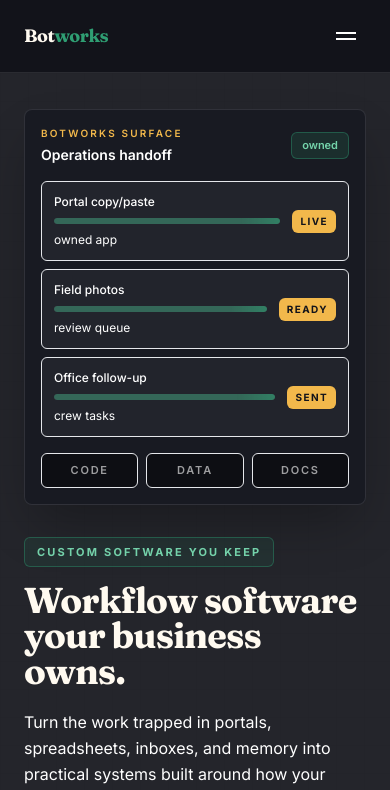
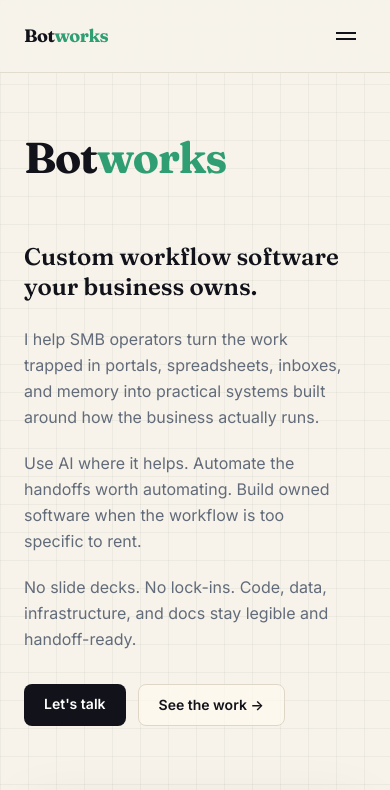
Before and after one commit to thebotcandoit/thebotcandoit.com, a Next.js app: page / in a window 390 px wide. Shown: the top 790 px of the page. Built offline with nearby package versions, Linux system fonts and the light colour scheme.

Commit message:
Revert "Make homepage mobile hero feel like a landing page"
This reverts commit 64d8d7f33f4c9a7fda0b02e6b9f3350610db69c3.

```diff
--- a/components/Nav.js
+++ b/components/Nav.js
@@ -1,31 +1,30 @@
 import Link from 'next/link'
 import { useState } from 'react'
 
-export default function Nav({ tone = 'light' }) {
+export default function Nav() {
   const [open, setOpen] = useState(false)
-  const dark = tone === 'dark'
 
   return (
-    <nav className={`px-6 sm:px-8 py-4 sm:py-5 border-b backdrop-blur ${dark ? 'border-white/10 bg-[#12131a]' : 'border-[#ded6c7]/80 bg-[#f7f3ea]/90'}`}>
+    <nav className="px-6 sm:px-8 py-4 sm:py-5 border-b border-[#ded6c7]/80 bg-[#f7f3ea]/90 backdrop-blur">
       <div className="flex items-center justify-between">
-        <Link href="/" className={`font-display text-lg font-bold tracking-tight hover:opacity-80 transition-opacity ${dark ? 'text-[#fffaf0]' : 'text-[#12131a]'}`}>
+        <Link href="/" className="font-display text-lg font-bold tracking-tight text-[#12131a] hover:opacity-80 transition-opacity">
           Bot<span className="text-[#2f9e73]">works</span>
         </Link>
 
         {/* Desktop links */}
         <div className="hidden md:flex items-center gap-6">
-          <Link href="/how-we-work" className={`text-sm hover:text-[#2f9e73] transition-colors font-medium ${dark ? 'text-white/64' : 'text-[#626b7a]'}`}>
+          <Link href="/how-we-work" className="text-sm text-[#626b7a] hover:text-[#2f9e73] transition-colors font-medium">
             How we work
           </Link>
-          <Link href="/workflow-examples" className={`text-sm hover:text-[#2f9e73] transition-colors font-medium ${dark ? 'text-white/64' : 'text-[#626b7a]'}`}>
+          <Link href="/workflow-examples" className="text-sm text-[#626b7a] hover:text-[#2f9e73] transition-colors font-medium">
             Examples
           </Link>
-          <Link href="/work" className={`text-sm hover:text-[#2f9e73] transition-colors font-medium ${dark ? 'text-white/64' : 'text-[#626b7a]'}`}>
+          <Link href="/work" className="text-sm text-[#626b7a] hover:text-[#2f9e73] transition-colors font-medium">
             Work
           </Link>
           <Link
             href="/contact"
-            className={`px-4 py-2 rounded-lg text-sm font-semibold transition-colors ${dark ? 'bg-[#2f9e73] text-white hover:bg-[#f2b84b] hover:text-[#12131a]' : 'bg-[#12131a] text-white hover:bg-[#2f9e73]'}`}
+            className="bg-[#12131a] text-white px-4 py-2 rounded-lg text-sm font-semibold hover:bg-[#2f9e73] transition-colors"
           >
             Get in touch
           </Link>
@@ -34,11 +33,11 @@ export default function Nav({ tone = 'light' }) {
         {/* Hamburger button — mobile only */}
         <button
           onClick={() => setOpen(!open)}
-          className={`md:hidden flex flex-col justify-center items-center w-10 h-10 rounded-lg transition-colors ${dark ? 'hover:bg-white/10' : 'hover:bg-[#ebe3d4]'}`}
+          className="md:hidden flex flex-col justify-center items-center w-10 h-10 rounded-lg hover:bg-[#ebe3d4] transition-colors"
           aria-label="Toggle menu"
         >
-          <span className={`block w-5 h-0.5 transition-all duration-200 ${dark ? 'bg-white' : 'bg-[#12131a]'} ${open ? 'rotate-45 translate-y-[3px]' : ''}`} />
-          <span className={`block w-5 h-0.5 mt-1 transition-all duration-200 ${dark ? 'bg-white' : 'bg-[#12131a]'} ${open ? '-rotate-45 -translate-y-[3px]' : ''}`} />
+          <span className={`block w-5 h-0.5 bg-[#12131a] transition-all duration-200 ${open ? 'rotate-45 translate-y-[3px]' : ''}`} />
+          <span className={`block w-5 h-0.5 bg-[#12131a] mt-1 transition-all duration-200 ${open ? '-rotate-45 -translate-y-[3px]' : ''}`} />
         </button>
       </div>
 
@@ -48,28 +47,28 @@ export default function Nav({ tone = 'light' }) {
           <Link
             href="/how-we-work"
             onClick={() => setOpen(false)}
-            className={`text-base hover:text-[#2f9e73] transition-colors font-medium py-2 ${dark ? 'text-white/70' : 'text-[#626b7a]'}`}
+            className="text-base text-[#626b7a] hover:text-[#2f9e73] transition-colors font-medium py-2"
           >
             How we work
           </Link>
           <Link
             href="/workflow-examples"
             onClick={() => setOpen(false)}
-            className={`text-base hover:text-[#2f9e73] transition-colors font-medium py-2 ${dark ? 'text-white/70' : 'text-[#626b7a]'}`}
+            className="text-base text-[#626b7a] hover:text-[#2f9e73] transition-colors font-medium py-2"
           >
             Examples
           </Link>
           <Link
             href="/work"
             onClick={() => setOpen(false)}
-            className={`text-base hover:text-[#2f9e73] transition-colors font-medium py-2 ${dark ? 'text-white/70' : 'text-[#626b7a]'}`}
+            className="text-base text-[#626b7a] hover:text-[#2f9e73] transition-colors font-medium py-2"
           >
             Work
           </Link>
           <Link
             href="/contact"
             onClick={() => setOpen(false)}
-            className={`px-4 py-3 rounded-lg text-base font-semibold transition-colors text-center ${dark ? 'bg-[#2f9e73] text-white hover:bg-[#f2b84b] hover:text-[#12131a]' : 'bg-[#12131a] text-white hover:bg-[#2f9e73]'}`}
+            className="bg-[#12131a] text-white px-4 py-3 rounded-lg text-base font-semibold hover:bg-[#2f9e73] transition-colors text-center"
           >
             Get in touch
           </Link>
--- a/pages/index.js
+++ b/pages/index.js
@@ -63,54 +63,11 @@ function AskAiSection() {
           <textarea
             readOnly
             value={aiSecondOpinionPrompt}
-            className="h-52 sm:h-80 w-full resize-none rounded-md border-0 bg-[#0d0e13] p-4 font-mono text-xs leading-relaxed text-white/58 outline-none"
+            className="h-80 w-full resize-none rounded-md border-0 bg-[#0d0e13] p-4 font-mono text-xs leading-relaxed text-white/58 outline-none"
           />
         </div>
       </div>
     </section>
-  )
-}
-
-function HeroWorkbench() {
-  const rows = [
-    ['Portal copy/paste', 'owned app', 'live'],
-    ['Field photos', 'review queue', 'ready'],
-    ['Office follow-up', 'crew tasks', 'sent'],
-  ]
-
-  return (
-    <div className="relative mx-auto w-full max-w-md rounded-lg border border-white/10 bg-[#181a22] p-4 shadow-2xl shadow-black/30">
-      <div className="mb-4 flex items-center justify-between gap-3">
-        <div>
-          <p className="text-[10px] font-semibold uppercase tracking-[0.22em] text-[#f2b84b]">Botworks surface</p>
-          <p className="mt-1 text-sm font-semibold text-white">Operations handoff</p>
-        </div>
-        <span className="rounded-md border border-[#2f9e73]/40 bg-[#2f9e73]/15 px-2.5 py-1 text-[11px] font-semibold text-[#74d2aa]">owned</span>
-      </div>
-      <div className="space-y-2">
-        {rows.map(([from, to, state]) => (
-          <div key={from} className="grid grid-cols-[1fr_auto] gap-3 rounded-md border border-white/8 bg-white/[0.045] p-3">
-            <div className="min-w-0">
-              <p className="truncate text-xs font-medium text-white">{from}</p>
-              <div className="my-2 h-1.5 overflow-hidden rounded-full bg-white/10">
-                <div className="handoff-line h-full w-full rounded-full bg-[#2f9e73]/45" />
-              </div>
-              <p className="truncate text-xs text-white/52">{to}</p>
-            </div>
-            <div className="flex items-center">
-              <span className="rounded-md bg-[#f2b84b] px-2 py-1 text-[10px] font-bold uppercase tracking-[0.14em] text-[#12131a]">{state}</span>
-            </div>
-          </div>
-        ))}
-      </div>
-      <div className="mt-4 grid grid-cols-3 gap-2">
-        {['code', 'data', 'docs'].map(item => (
-          <div key={item} className="rounded-md border border-white/8 bg-[#0d0e13] px-3 py-2 text-center text-[11px] font-semibold uppercase tracking-[0.16em] text-white/60">
-            {item}
-          </div>
-        ))}
-      </div>
-    </div>
   )
 }
 
@@ -127,38 +84,39 @@ export default function Home() {
         <link rel="canonical" href="https://botworksagency.com/" />
         <link rel="icon" href="/favicon.ico" />
       </Head>
-      <div className="min-h-screen overflow-x-hidden bg-[#f7f3ea]">
-        <Nav tone="dark" />
+      <div className="min-h-screen overflow-x-hidden paper-grid">
+        <Nav />
         <main>
 
           {/* HERO */}
-          <section className="relative overflow-hidden bg-[#12131a] text-white">
-            <div className="absolute inset-0 opacity-[0.08] paper-grid" />
-            <div className="relative mx-auto grid max-w-6xl grid-cols-1 gap-8 px-6 pb-12 pt-9 sm:px-8 sm:pb-20 sm:pt-16 lg:grid-cols-[0.92fr_1.08fr] lg:items-center lg:gap-14">
-              <div className="animate-rise min-w-0 lg:order-2">
-                <HeroWorkbench />
+          <section className="mx-auto max-w-6xl overflow-hidden px-6 sm:px-8 pt-16 sm:pt-24 pb-16">
+            <div className="grid min-w-0 grid-cols-1 lg:grid-cols-[0.9fr_1.1fr] gap-10 lg:gap-20 items-start">
+              <div className="animate-rise min-w-0 max-w-[20rem] sm:max-w-none">
+                <h1 className="font-display max-w-[20rem] sm:max-w-none text-[2.7rem] sm:text-6xl lg:text-7xl font-bold tracking-tight text-[#12131a] leading-[0.95] mb-6">
+                  Bot<span className="text-[#2f9e73]">works</span>
+                </h1>
               </div>
-              <div className="animate-rise animate-delay-1 min-w-0 lg:order-1">
-                <p className="mb-4 inline-flex rounded-md border border-[#2f9e73]/40 bg-[#2f9e73]/10 px-3 py-1.5 text-[11px] font-bold uppercase tracking-[0.2em] text-[#74d2aa]">
-                  Custom software you keep
+              <div className="animate-rise animate-delay-1 min-w-0 max-w-[20rem] sm:max-w-2xl">
+                <p className="font-display text-2xl sm:text-3xl text-[#12131a] leading-tight mb-6">
+                  Custom workflow software your business owns.
                 </p>
-                <h1 className="font-display max-w-xl text-4xl font-bold leading-[0.98] tracking-tight text-[#fffaf0] sm:text-6xl lg:text-7xl">
-                  Workflow software your business owns.
-                </h1>
-                <p className="mt-5 max-w-xl text-base leading-relaxed text-white/68 sm:text-lg">
-                  Turn the work trapped in portals, spreadsheets, inboxes, and memory into practical systems built around how your business actually runs.
-                </p>
-                <div className="mt-5 flex flex-wrap gap-2 text-xs font-semibold uppercase tracking-[0.14em] text-white/54">
-                  <span className="rounded-md border border-white/10 bg-white/[0.05] px-2.5 py-1.5">AI when useful</span>
-                  <span className="rounded-md border border-white/10 bg-white/[0.05] px-2.5 py-1.5">No lock-in</span>
-                  <span className="rounded-md border border-white/10 bg-white/[0.05] px-2.5 py-1.5">Code + data + docs</span>
+                <div className="space-y-5 text-base sm:text-lg text-[#626b7a] leading-relaxed mb-8">
+                  <p>
+                    I help SMB operators turn the work trapped in portals, spreadsheets, inboxes, and memory into practical systems built around how the business actually runs.
+                  </p>
+                  <p>
+                    Use AI where it helps. Automate the handoffs worth automating. Build owned software when the workflow is too specific to rent.
+                  </p>
+                  <p>
+                    No slide decks. No lock-ins. Code, data, infrastructure, and docs stay legible and handoff-ready.
+                  </p>
                 </div>
-                <div className="mt-7 flex gap-3">
-                  <Link href="/contact" className="bg-[#2f9e73] text-white px-5 py-3 rounded-lg text-sm font-semibold hover:bg-[#f2b84b] hover:text-[#12131a] transition-colors">
-                    Start a conversation
+                <div className="flex gap-3 flex-wrap">
+                  <Link href="/contact" className="bg-[#12131a] text-white px-5 py-2.5 rounded-lg text-sm font-semibold hover:bg-[#2f9e73] transition-colors">
+                    Let&apos;s talk
                   </Link>
-                  <a href="#case-studies" className="border border-white/14 bg-white/[0.04] text-white px-5 py-3 rounded-lg text-sm font-semibold hover:border-[#2f9e73] hover:text-[#74d2aa] transition-colors">
-                    See work
+                  <a href="#case-studies" className="border border-[#ded6c7] bg-[#fffaf0]/70 text-[#12131a] px-5 py-2.5 rounded-lg text-sm font-semibold hover:border-[#2f9e73] hover:text-[#2f9e73] transition-colors">
+                    See the work &rarr;
                   </a>
                 </div>
               </div>
@@ -166,7 +124,7 @@ export default function Home() {
           </section>
 
           {/* POINT OF VIEW */}
-          <section className="mx-auto w-[calc(100%-3rem)] sm:w-[calc(100%-4rem)] py-14 max-w-5xl">
+          <section className="mx-auto w-[calc(100%-3rem)] sm:w-[calc(100%-4rem)] pb-14 max-w-5xl">
             <div className="hairline-card rounded-lg p-6 md:p-8 paper-noise">
               <div className="max-w-3xl">
                 <p className="text-xs font-semibold text-[#8a8171] uppercase tracking-[0.18em] mb-4">The starting point</p>
```
Also changed, not shown: 1 other file (tests, documents, lock files or other folders).
